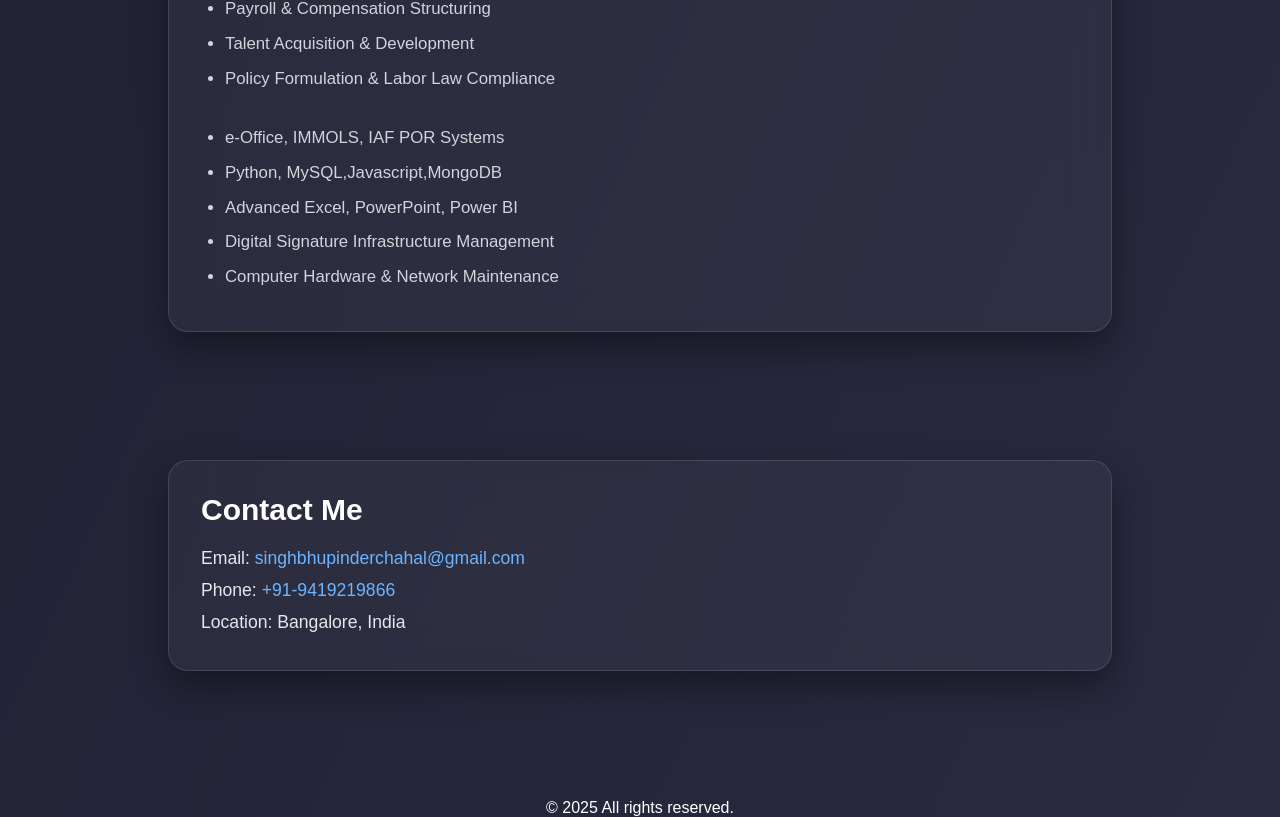
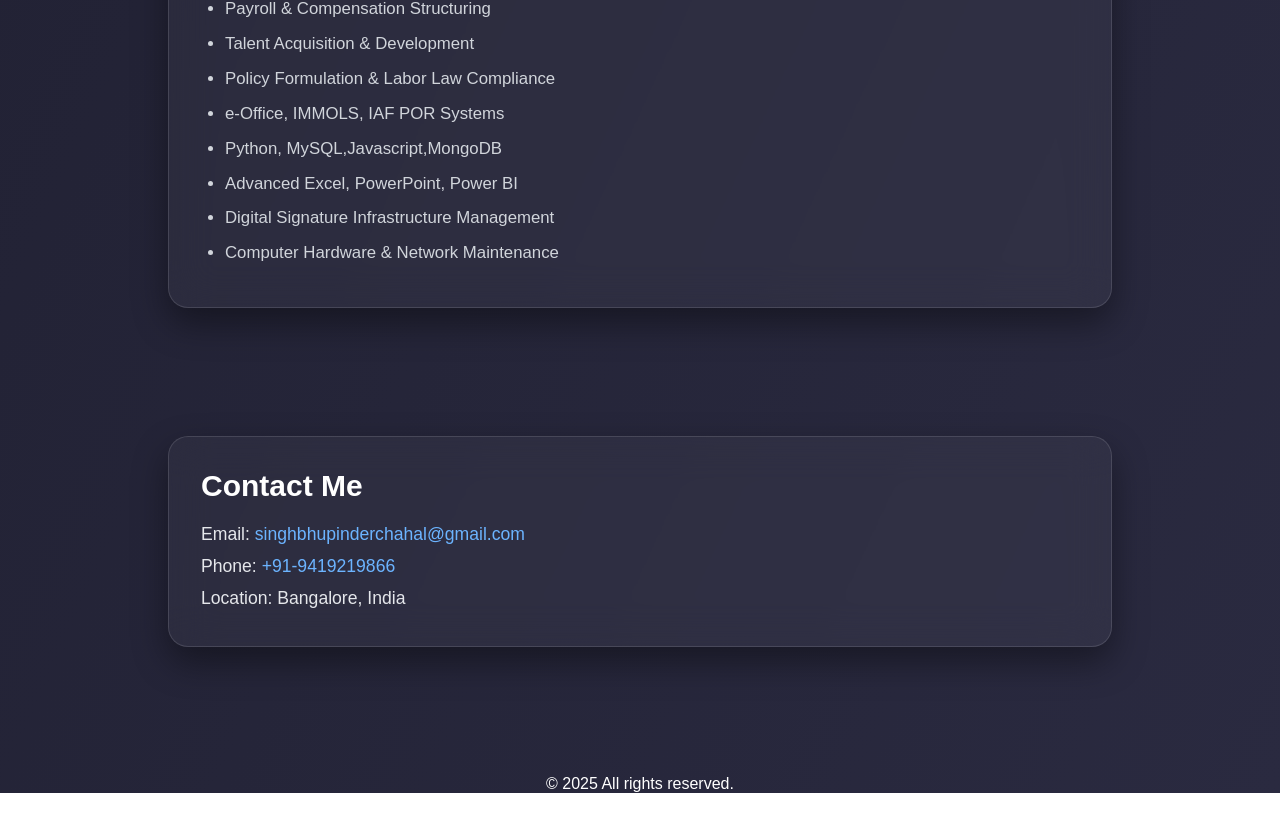
Before and after one commit to singhbhupinder2404/portfolio, a React (Create React App) app: page / in a window 1280 px wide. Shown: the part 1980-2797 px from the top of the page. After the commit the page ends 2773 px from the top, so only its background shows below. Built offline with nearby package versions, Linux system fonts and the light colour scheme.

Commit message:
Update App.js

```diff
--- a/src/App.js
+++ b/src/App.js
@@ -103,8 +103,6 @@ function App() {
               <li>Payroll & Compensation Structuring</li>
               <li>Talent Acquisition & Development</li>
               <li>Policy Formulation & Labor Law Compliance</li>
-            </ul>
-            <ul className="list-disc pl-5 space-y-1">
               <li>e-Office, IMMOLS, IAF POR Systems</li>
               <li>Python, MySQL,Javascript,MongoDB</li>
               <li>Advanced Excel, PowerPoint, Power BI</li>
```
